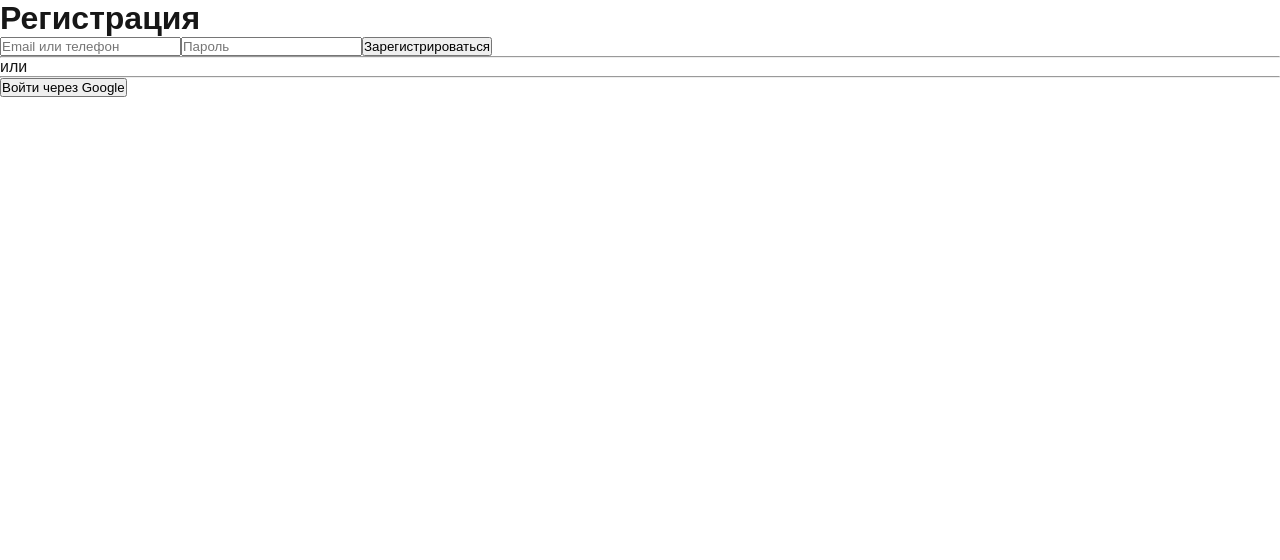
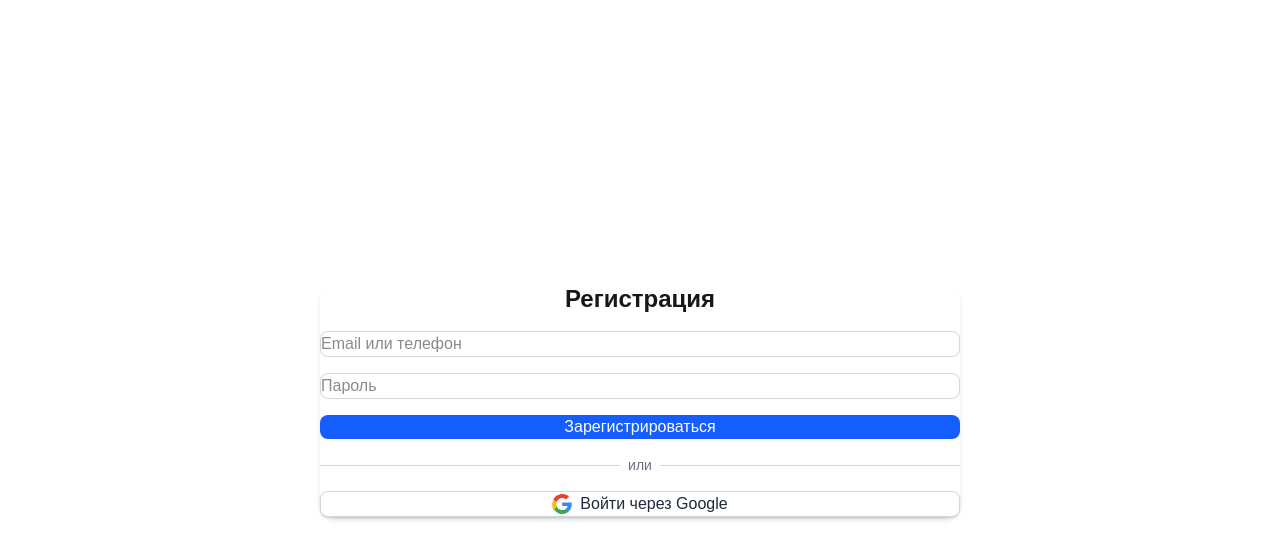
Before and after one commit to ilyatitovich/e-commerce, a Next.js app: page /register in a window 1280 px wide. Shown: the top 560 px of the page. Built offline with nearby package versions, Linux system fonts and the light colour scheme.

Commit message:
Add tailwindcss

```diff
--- a/app/globals.css
+++ b/app/globals.css
@@ -1,3 +1,5 @@
+@import "tailwindcss";
+
 :root {
   --background: #ffffff;
   --foreground: #171717;
--- a/app/register/page.tsx
+++ b/app/register/page.tsx
@@ -43,41 +43,46 @@ export default function RegisterPage() {
   };
 
   return (
+    <main className="flex items-center justify-center min-h-screen">
       <form
         onSubmit={handleSubmit(onSubmit)}
-      className="max-w-sm mx-auto p-4 space-y-4"
+        className="w-1/2 p-6 rounded-2xl shadow-md space-y-5 flex flex-col gap-4"
       >
-      <h1 className="text-xl font-bold">Регистрация</h1>
+        <h1 className="text-2xl font-semibold text-center">Регистрация</h1>
 
         <input
           type="text"
           placeholder="Email или телефон"
           {...register("email")}
-        className="border p-2 w-full"
+          className="w-full px-3 py-4 border border-gray-300 rounded-lg focus:outline-none focus:ring-2 focus:ring-blue-500"
         />
         {errors.email && (
-        <p className="text-red-500 text-sm">{errors.email.message}</p>
+          <p className="text-red-500 text-sm mt-1">{errors.email.message}</p>
         )}
 
+        <div>
           <input
             type="password"
             placeholder="Пароль"
             {...register("password")}
-        className="border p-2 w-full"
+            className="w-full p-3 border border-gray-300 rounded-lg focus:outline-none focus:ring-2 focus:ring-blue-500"
           />
           {errors.password && (
-        <p className="text-red-500 text-sm">{errors.password.message}</p>
+            <p className="text-red-500 text-sm mt-1">
+              {errors.password.message}
+            </p>
           )}
+        </div>
 
         <button
           type="submit"
           disabled={isSubmitting}
-        className="bg-blue-500 text-white p-2 w-full disabled:opacity-50"
+          className="bg-blue-600 hover:bg-blue-700 text-white font-medium py-6 rounded-lg transition disabled:opacity-50"
         >
           {isSubmitting ? "Регистрируем..." : "Зарегистрироваться"}
         </button>
 
-      <div className="flex items-center gap-2 my-2">
+        <div className="flex items-center gap-2">
           <hr className="flex-1 border-gray-300" />
           <span className="text-gray-500 text-sm">или</span>
           <hr className="flex-1 border-gray-300" />
@@ -86,13 +91,40 @@ export default function RegisterPage() {
         <button
           type="button"
           onClick={handleGoogleLogin}
-        className="bg-red-500 hover:bg-red-600 text-white p-2 w-full"
+          className="flex items-center justify-center gap-2 bg-white text-gray-800 border border-gray-300 hover:bg-gray-100 py-3 rounded-lg shadow-sm transition"
         >
-        Войти через Google
+          <svg
+            className="w-5 h-5"
+            viewBox="0 0 533.5 544.3"
+            xmlns="http://www.w3.org/2000/svg"
+          >
+            <path
+              d="M533.5 278.4c0-17.4-1.6-34.1-4.6-50.4H272v95.4h146.9c-6.3 33.5-25.1 61.9-53.4 81v67h86.5c50.5-46.6 81.5-115.4 81.5-193z"
+              fill="#4285F4"
+            />
+            <path
+              d="M272 544.3c72.6 0 133.5-24.1 178-65.5l-86.5-67c-24 16.1-54.8 25.7-91.5 25.7-70.5 0-130.2-47.7-151.6-111.6H33.2v69.7c44.9 88.6 137 149.7 238.8 149.7z"
+              fill="#34A853"
+            />
+            <path
+              d="M120.4 325.9c-10.5-31.5-10.5-65.4 0-96.9V159.3H33.2c-43.7 86.7-43.7 189.3 0 276l87.2-67.4z"
+              fill="#FBBC05"
+            />
+            <path
+              d="M272 107.7c39.5-.6 77.3 14.1 106.3 41.3l79.5-79.5C415.5 24.3 345.5-1.4 272 0 170.2 0 78.1 61.1 33.2 149.3l87.2 67.4C141.8 154.9 201.5 107.7 272 107.7z"
+              fill="#EA4335"
+            />
+          </svg>
+          <span>Войти через Google</span>
         </button>
 
-      {error && <p className="text-red-600">{error}</p>}
-      {success && <p className="text-green-600">Регистрация прошла успешно!</p>}
+        {error && <p className="text-red-600 text-sm text-center">{error}</p>}
+        {success && (
+          <p className="text-green-600 text-sm text-center">
+            Регистрация прошла успешно!
+          </p>
+        )}
       </form>
+    </main>
   );
 }
--- a/package.json
+++ b/package.json
@@ -22,6 +22,7 @@
   },
   "devDependencies": {
     "@eslint/eslintrc": "^3",
+    "@tailwindcss/postcss": "^4.1.11",
     "@tanstack/react-query-devtools": "^5.81.2",
     "@types/jsonwebtoken": "^9.0.10",
     "@types/node": "^20",
@@ -29,7 +30,9 @@
     "@types/react-dom": "^19",
     "eslint": "^9",
     "eslint-config-next": "15.3.4",
+    "postcss": "^8.5.6",
     "prisma": "^6.10.1",
+    "tailwindcss": "^4.1.11",
     "typescript": "^5"
   }
 }
--- /dev/null
+++ b/postcss.config.mjs
@@ -0,0 +1,6 @@
+const config = {
+  plugins: {
+    "@tailwindcss/postcss": {},
+  },
+};
+export default config;
```
Also changed, not shown: 1 other file (tests, documents, lock files or other folders). Lines whose indentation alone changed are shown as unchanged.
